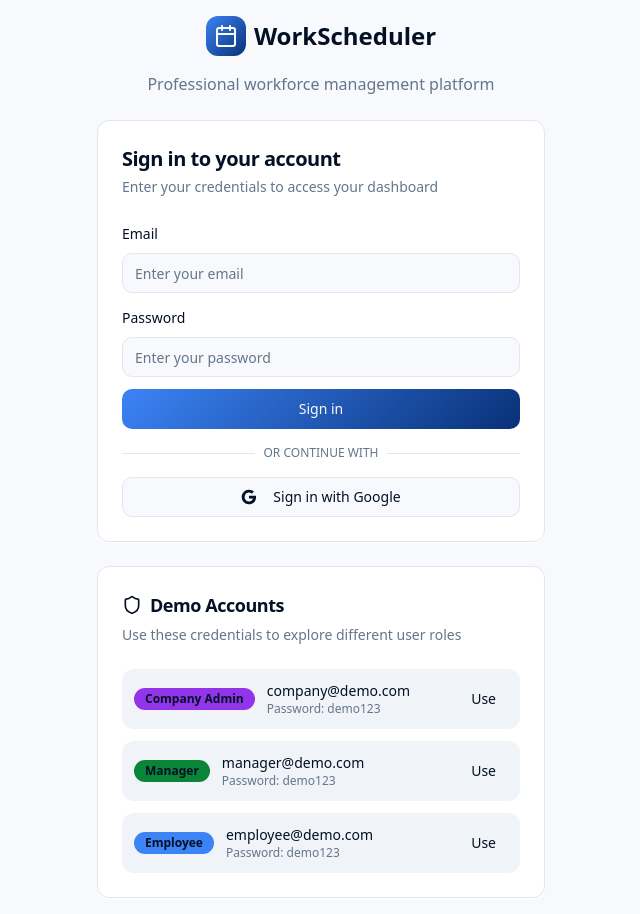
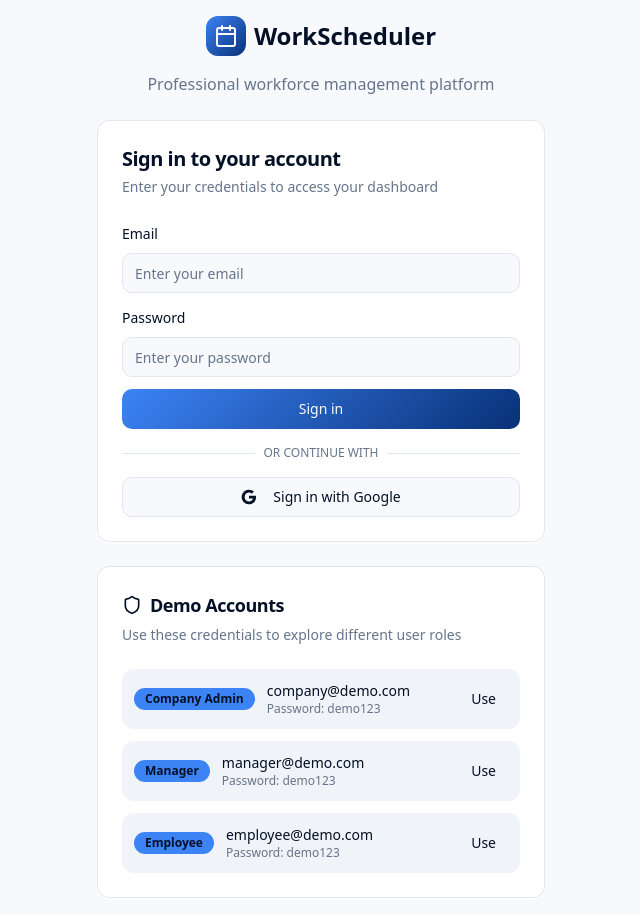
Before and after one commit to Gabbe1991/daydash-pro, a React (Vite) app: page /analytics in a window 1280 px wide. Shown: the whole page, without its empty margins (319-959 px from the left). Built offline with nearby package versions, Linux system fonts and the light colour scheme; the HTML template or start-up script is replaced by a standard one.

Commit message:
Fix: Propagate custom colors dynamically

```diff
--- a/src/contexts/ThemeContext.tsx
+++ b/src/contexts/ThemeContext.tsx
@@ -190,6 +190,18 @@ export function ThemeProvider({ children }: ThemeProviderProps) {
       root.style.setProperty(`--${cssVar}`, value);
     });
 
+    // Apply the selected theme color to all role-specific colors for consistency
+    root.style.setProperty('--company-accent', currentTheme.colors.primary);
+    root.style.setProperty('--manager-accent', currentTheme.colors.primary);
+    root.style.setProperty('--employee-accent', currentTheme.colors.primary);
+
+    // Update gradients to use the new color
+    const primaryColor = currentTheme.colors.primary;
+    const primaryGlow = currentTheme.colors.primaryForeground;
+    root.style.setProperty('--gradient-company', `linear-gradient(135deg, hsl(${primaryColor}), hsl(${primaryColor} / 0.8))`);
+    root.style.setProperty('--gradient-manager', `linear-gradient(135deg, hsl(${primaryColor}), hsl(${primaryColor} / 0.8))`);
+    root.style.setProperty('--gradient-employee', `linear-gradient(135deg, hsl(${primaryColor}), hsl(${primaryColor} / 0.8))`);
+
     // Apply theme mode
     const isDark = mode === 'dark' || (mode === 'system' && window.matchMedia('(prefers-color-scheme: dark)').matches);
     root.classList.toggle('dark', isDark);
```
